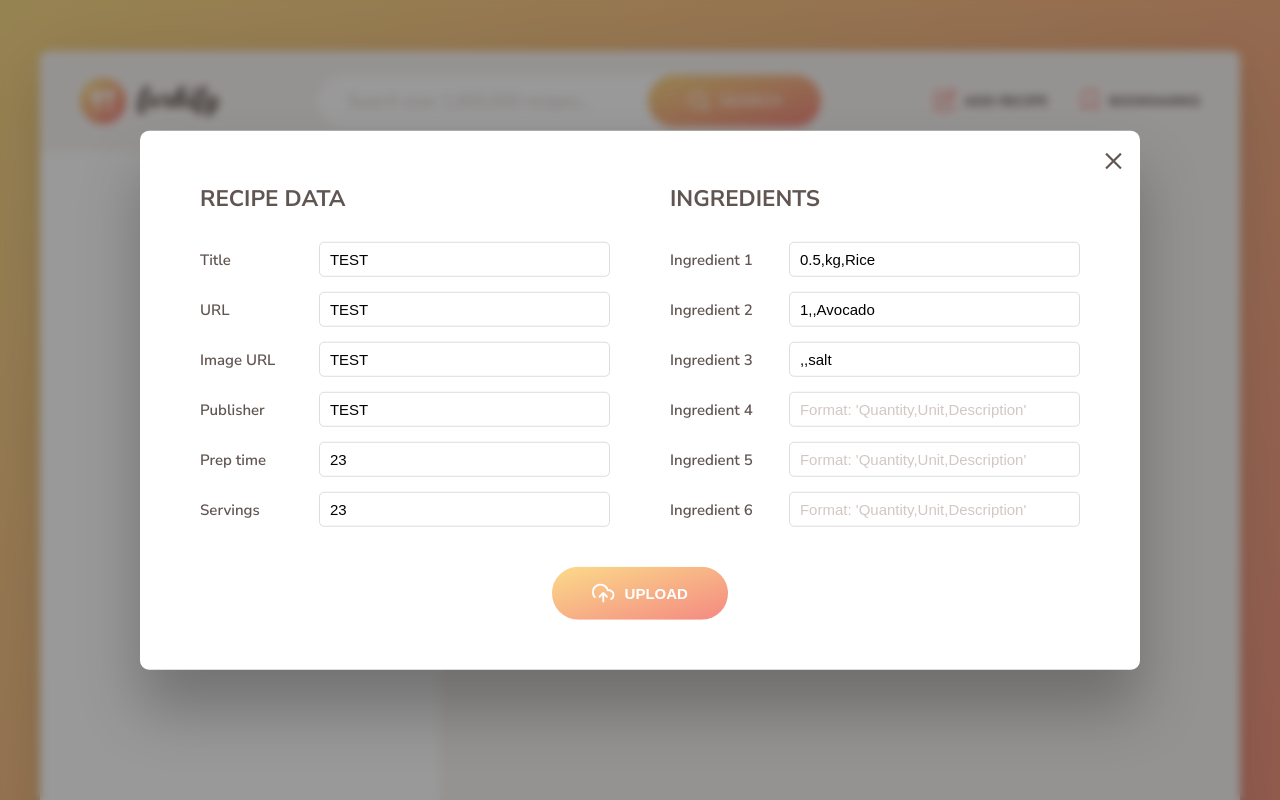
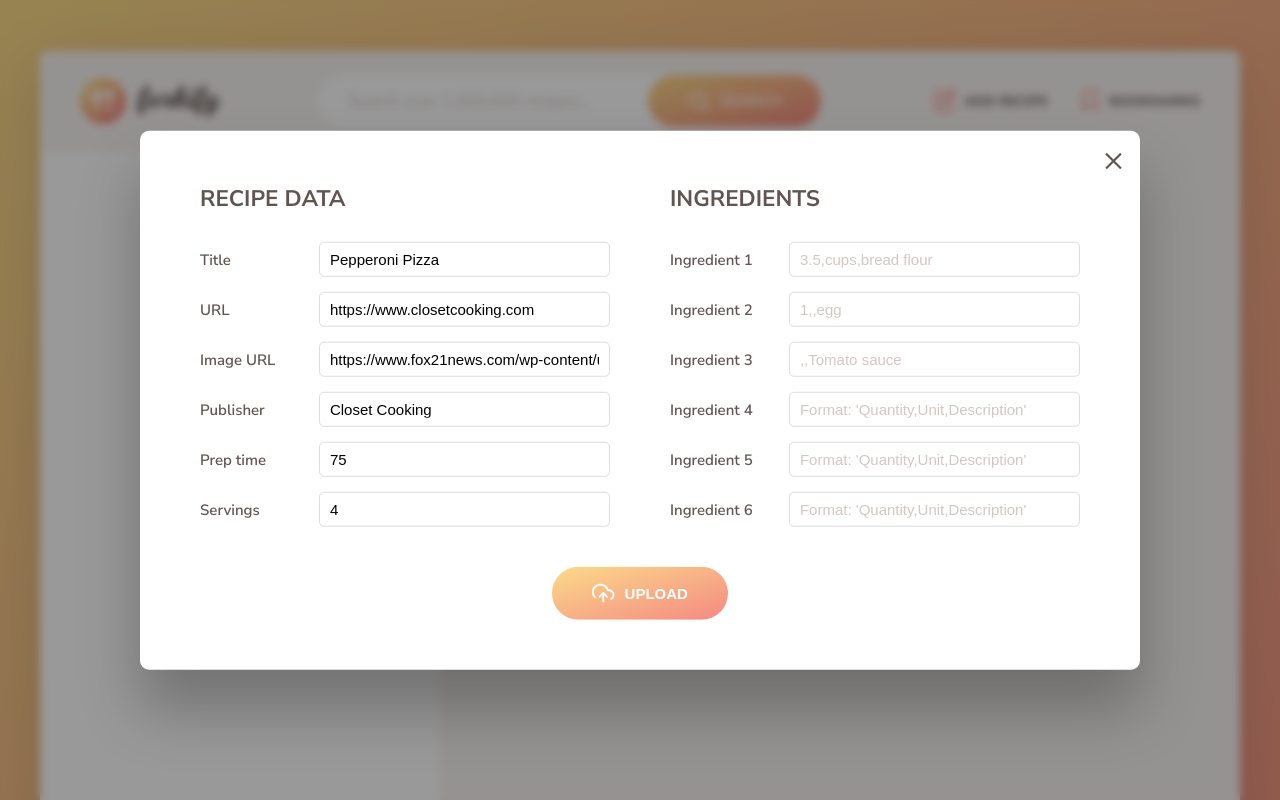
Before and after one commit to pdalinchuk/Forkify-app, a website built with Parcel: page index.html in a window 1280 px wide. Both pictures are taken after a click on the button "ADD RECIPE". Shown: the top 800 px of the page. Built offline with nearby package versions, Linux system fonts and the light colour scheme.

Commit message:
Fixed small inaccuracy in index.html

```diff
--- a/index.html
+++ b/index.html
@@ -263,43 +263,42 @@
         <div class="upload__column">
           <h3 class="upload__heading">Recipe data</h3>
           <label>Title</label>
-          <input value="TEST" required name="title" type="text" />
+          <input value="Pepperoni Pizza" required name="title" type="text" />
           <label>URL</label>
-          <input value="TEST" required name="sourceUrl" type="text" />
+          <input
+            value="https://www.closetcooking.com"
+            required
+            name="sourceUrl"
+            type="text"
+          />
           <label>Image URL</label>
-          <input value="TEST" required name="image" type="text" />
+          <input
+            value="https://www.fox21news.com/wp-content/uploads/sites/37/2017/10/pizzagraphic3_27861406_ver1.0.jpg?w=1280"
+            required
+            name="image"
+            type="text"
+          />
           <label>Publisher</label>
-          <input value="TEST" required name="publisher" type="text" />
+          <input value="Closet Cooking" required name="publisher" type="text" />
           <label>Prep time</label>
-          <input value="23" required name="cookingTime" type="number" />
+          <input value="75" required name="cookingTime" type="number" />
           <label>Servings</label>
-          <input value="23" required name="servings" type="number" />
+          <input value="4" required name="servings" type="number" />
         </div>
 
         <div class="upload__column">
           <h3 class="upload__heading">Ingredients</h3>
           <label>Ingredient 1</label>
           <input
-            value="0.5,kg,Rice"
             type="text"
             required
             name="ingredient-1"
-            placeholder="Format: 'Quantity,Unit,Description'"
+            placeholder="3.5,cups,bread flour"
           />
           <label>Ingredient 2</label>
-          <input
-            value="1,,Avocado"
-            type="text"
-            name="ingredient-2"
-            placeholder="Format: 'Quantity,Unit,Description'"
-          />
+          <input type="text" name="ingredient-2" placeholder="1,,egg" />
           <label>Ingredient 3</label>
-          <input
-            value=",,salt"
-            type="text"
-            name="ingredient-3"
-            placeholder="Format: 'Quantity,Unit,Description'"
-          />
+          <input type="text" name="ingredient-3" placeholder=",,Tomato sauce" />
           <label>Ingredient 4</label>
           <input
             type="text"
```
